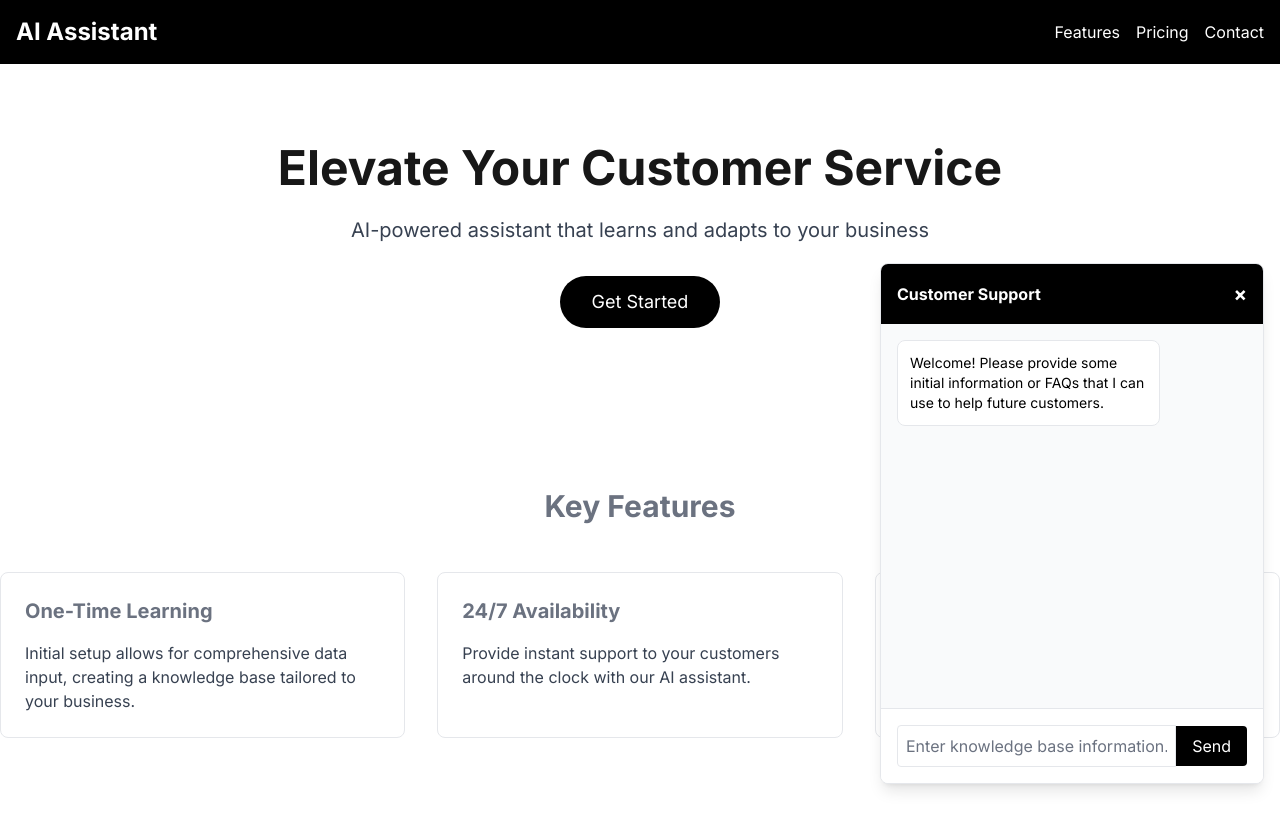
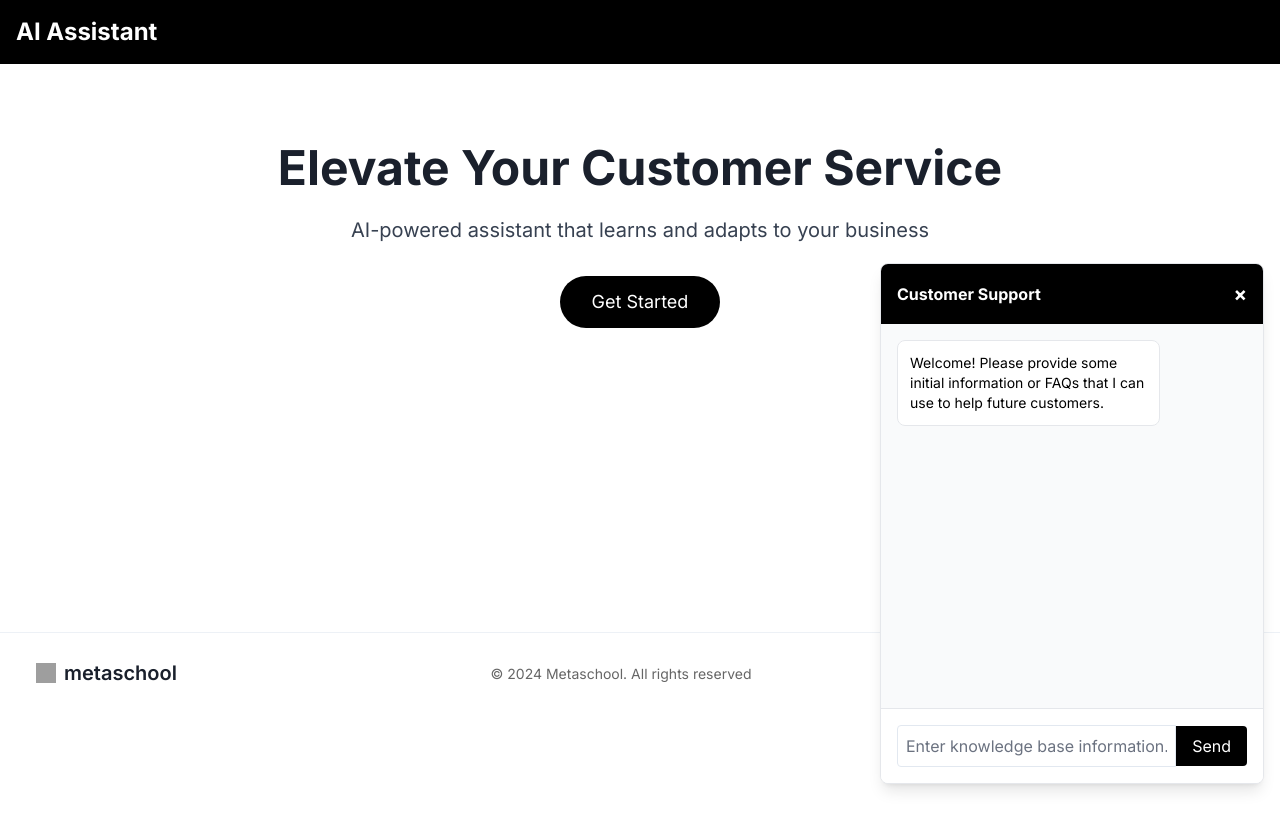
Before and after one commit to AkshataM17/ai-service-assistant-updated, a Next.js app: page / in a window 1280 px wide. Built offline with nearby package versions, Linux system fonts and the light colour scheme; grey boxes are pictures that could not be loaded.

Commit message:
UI changes

```diff
--- /dev/null
+++ b/app/components/Footer.tsx
@@ -0,0 +1,66 @@
+import React from 'react';
+import { Box, Flex, Text, Image, Link, IconButton, HStack, Divider } from '@chakra-ui/react';
+
+const Footer = () => {
+  return (
+    <Box
+      bg="white"
+      py={4}
+      width="100%"
+      fontFamily="Inter, sans-serif"
+      justifyContent="center"
+    >
+      <Divider />
+      <Flex p="5" maxW="7xl" mx="auto" px={4} align="center" justify="space-between">
+        <Box pl={4}>
+          <HStack ml="0.25rem">
+            <Image alt="crystal ball" src="https://metaschool.so/_next/static/media/crystalball.074cad21.webp" width="20px" height="20px" />
+            <Text fontSize="20px" lineHeight="30%" fontWeight="600">metaschool</Text>
+          </HStack>
+        </Box>
+        <Text fontSize="14px" color="rgb(102 102 102)" textAlign="center" flex={1} ml="8rem">
+          &copy; {new Date().getFullYear()} Metaschool. All rights reserved
+        </Text>
+        <Box pr={4}>
+          <Flex align="center" justify="flex-end">
+            <Text mr={2}>Follow us on social </Text>
+            <IconButton
+              as={Link}
+              href="https://discord.com/invite/vbVMUwXWgc"
+              aria-label="Discord"
+              icon={<Image src="https://metaschool.so/_next/static/media/discord-color-hd.c16c98e2.webp" alt="Discord" boxSize={6} width="20px" height="20px"/>}
+              variant="ghost"
+              _hover={{ opacity: 0.8 }}
+            />
+            <IconButton
+              as={Link}
+              href="https://twitter.com/0xmetaschool"
+              aria-label="Twitter"
+              icon={<Image src="https://metaschool.so/_next/static/media/x-black-hd.e25a2b72.webp" alt="X" boxSize={6} width="17px" height="17px"/>}
+              variant="ghost"
+              _hover={{ opacity: 0.8 }}
+            />
+            <IconButton
+              as={Link}
+              href="https://github.com/0xmetaschool"
+              aria-label="GitHub"
+              icon={<Image src="https://metaschool.so/_next/static/media/github-black-hd.55a2f989.webp" alt="GitHub" boxSize={6} width="19px" height="19px" />}
+              variant="ghost"
+              _hover={{ opacity: 0.8 }}
+            />
+            <IconButton
+              as={Link}
+              href="https://www.linkedin.com/company/0xmetaschool/"
+              aria-label="LinkedIn"
+              icon={<Image src="https://metaschool.so/_next/static/media/linkedin-color-hd.e0e19119.webp" alt="LinkedIn" boxSize={6} width="24px" height="24px" />}
+              variant="ghost"
+              _hover={{ opacity: 0.8 }}
+            />
+          </Flex>
+        </Box>
+      </Flex>
+    </Box>
+  );
+};
+
+export default Footer;
--- a/app/layout.tsx
+++ b/app/layout.tsx
@@ -2,6 +2,8 @@ import type { Metadata } from 'next'
 import { Inter } from 'next/font/google'
 import './globals.css'
 import ChatWidget from './components/ChatWidget'
+import { ChakraProvider } from '@chakra-ui/react'
+import Footer from './components/Footer'
 
 const inter = Inter({ subsets: ['latin'] })
 
@@ -18,7 +20,12 @@ export default function RootLayout({
   return (
     <html lang="en">
       <body className={inter.className}>
-        {children}
+      <ChakraProvider>
+          <main>
+            {children}
+          </main>
+          <Footer />
+        </ChakraProvider>
         <ChatWidget />
       </body>
     </html>
--- a/app/page.tsx
+++ b/app/page.tsx
@@ -5,11 +5,7 @@ export default function Home() {
       <nav className="bg-black text-white p-4">
         <div className="container mx-auto flex justify-between items-center">
           <h1 className="text-2xl font-bold">AI Assistant</h1>
-          <div className="space-x-4">
-            <a href="#features" className="hover:text-gray-300">Features</a>
-            <a href="#pricing" className="hover:text-gray-300">Pricing</a>
-            <a href="#contact" className="hover:text-gray-300">Contact</a>
-          </div>
+
         </div>
       </nav>
 
@@ -21,20 +17,11 @@ export default function Home() {
 
       <section id="features" className="bg-white py-20">
         <div className="container mx-auto">
-          <h2 className="text-3xl font-bold text-center mb-12 text-gray-500">Key Features</h2>
+          <h2 className="text-3xl font-bold text-center mb-12 text-gray-500"></h2>
           <div className="grid grid-cols-1 md:grid-cols-3 gap-8">
-            <div className="p-6 border border-gray-200 rounded-lg">
-              <h3 className="text-xl font-bold mb-4 text-gray-500">One-Time Learning</h3>
-              <p className="text-gray-700">Initial setup allows for comprehensive data input, creating a knowledge base tailored to your business.</p>
-            </div>
-            <div className="p-6 border border-gray-200 rounded-lg">
-              <h3 className="text-xl font-bold mb-4 text-gray-500">24/7 Availability</h3>
-              <p className="text-gray-700">Provide instant support to your customers around the clock with our AI assistant.</p>
-            </div>
-            <div className="p-6 border border-gray-200 rounded-lg">
-              <h3 className="text-xl font-bold mb-4 text-gray-500">Seamless Integration</h3>
-              <p className="text-gray-700">Easy to integrate with any website using our simple embed code.</p>
-            </div>
+              <p className="text-gray-700"></p>
+              <p className="text-gray-700"></p>
+              <p className="text-gray-700"></p>
           </div>
         </div>
       </section>
--- a/package.json
+++ b/package.json
@@ -9,6 +9,11 @@
     "lint": "next lint"
   },
   "dependencies": {
+    "@chakra-ui/next-js": "^2.4.2",
+    "@chakra-ui/react": "^2.10.3",
+    "@emotion/react": "^11.13.3",
+    "@emotion/styled": "^11.13.0",
+    "framer-motion": "^11.11.9",
     "next": "14.2.15",
     "openai": "^4.67.3",
     "react": "^18",
```
Also changed, not shown: 1 other file (tests, documents, lock files or other folders).
